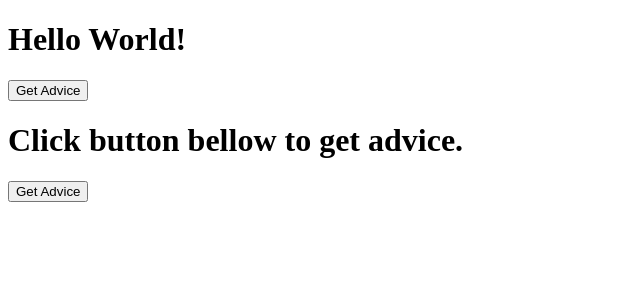
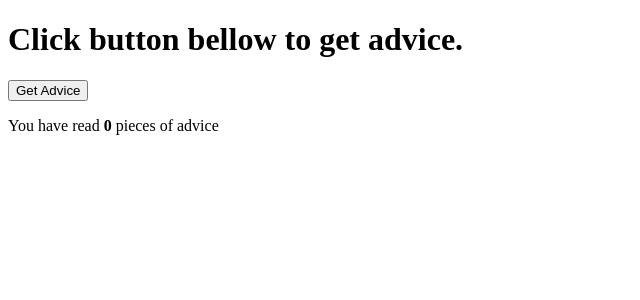
Before and after one commit to ibrammalik/react-course-jonas, a React (Create React App) app in the folder first-react-app/: page / in a window 1280 px wide. Shown: the top 300 px of the page, without its empty margins (0-640 px from the left). Built offline with nearby package versions, Linux system fonts and the light colour scheme.

Commit message:
create second state to count advice that has been read

```diff
--- a/first-react-app/src/App.js
+++ b/first-react-app/src/App.js
@@ -2,19 +2,22 @@
 
 export default function App() {
   const [advice, setAdvice] = useState("Click button bellow to get advice.");
+  const [count, setCount] = useState(0);
 
   async function getAdvice() {
     const res = await fetch("https://api.adviceslip.com/advice");
     const data = await res.json();
     setAdvice(data.slip.advice);
+    setCount((count) => count + 1);
   }
 
   return (
     <div>
-      <h1>Hello World!</h1>
-      <button>Get Advice</button>
       <h1>{advice}</h1>
       <button onClick={getAdvice}>Get Advice</button>
+      <p>
+        You have read <strong>{count}</strong> pieces of advice
+      </p>
     </div>
   );
 }
```
